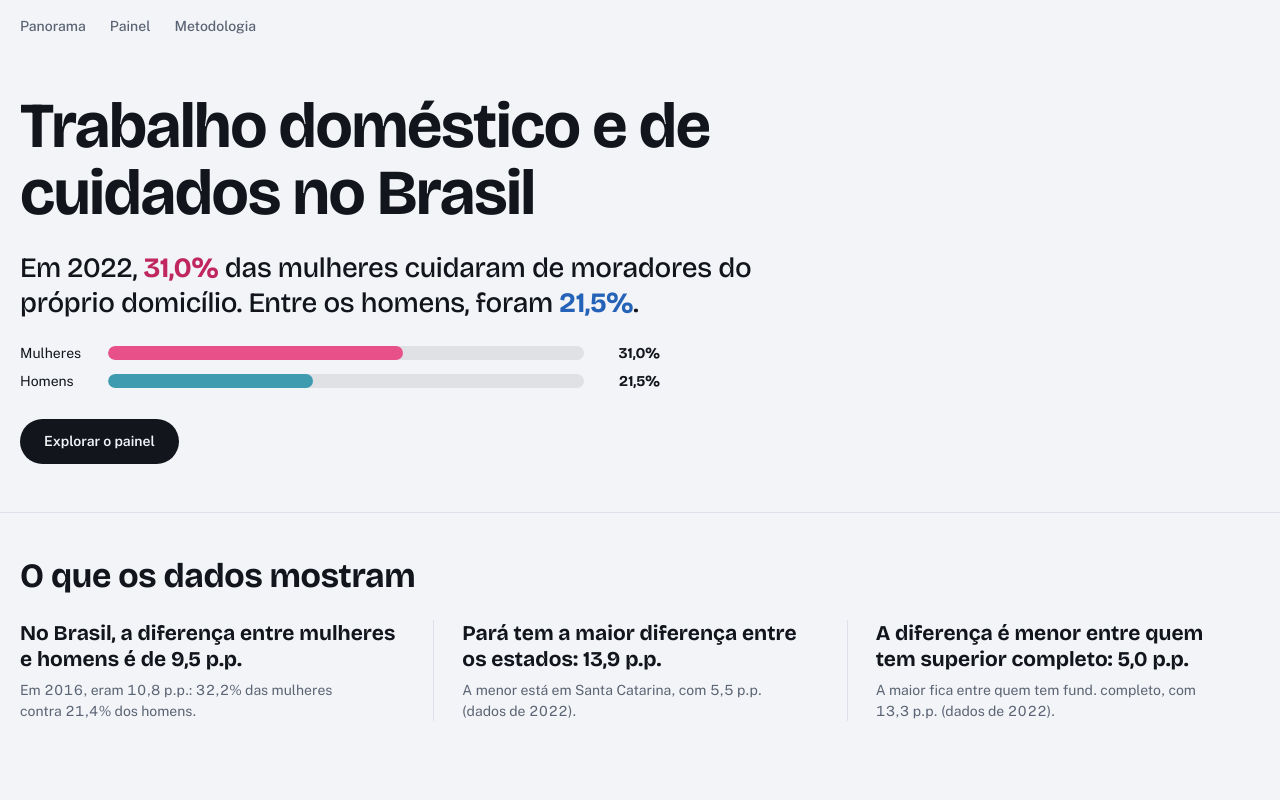
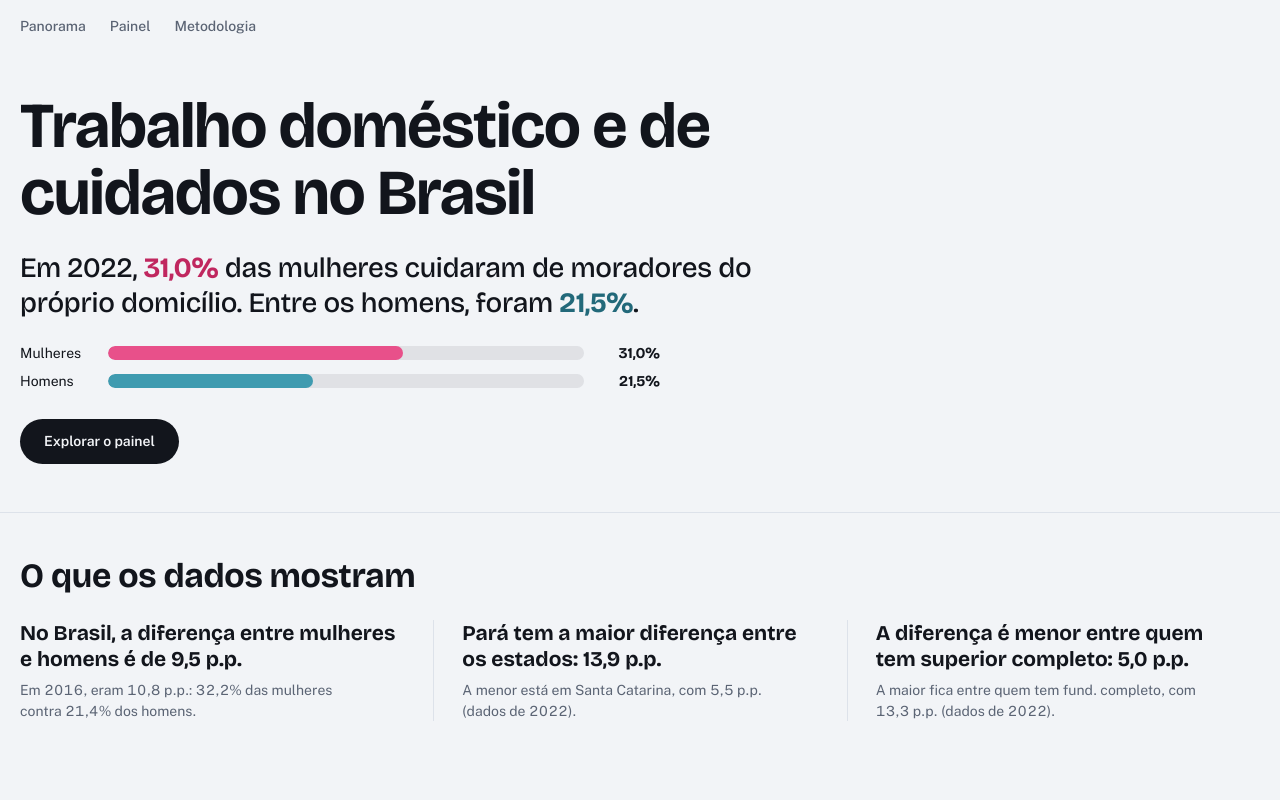
Before and after one commit to carolinasilveiraworkspace-droid/Dashboard-indicadores, a plain HTML site: page index.html in a window 1280 px wide. Shown: the top 800 px of the page. Drawn offline with nearby package versions, Linux system fonts and the light colour scheme.

Commit message:
Update index.html

```diff
--- a/index.html
+++ b/index.html
@@ -56,7 +56,7 @@ table{border-collapse:collapse;width:100%;font-size:13px}th,td{padding:6px 10px;
 th{position:sticky;top:0;background:var(--card)}th:first-child,td:first-child,th:nth-child(2),td:nth-child(2){text-align:left}
 .banner{background:var(--card);border:1px solid var(--line);border-left:4px solid var(--acc);border-radius:10px;padding:12px 16px;margin-bottom:12px}
 .pills{display:flex;gap:6px;margin:4px 0 8px}.pills button{border-radius:999px;padding:5px 12px}.pills button.on{background:var(--acc);color:#fff;border-color:var(--acc)}
-:root{--bg:#f2f4f7;--card:#fff;--ink:#12151c;--mut:#5b6474;--line:#dde2ea;--acc:#12151c;--mt:#c0275f;--ht:#2563b8;--fd:"Bricolage Grotesque","Avenir Next","Segoe UI",system-ui,sans-serif;--fb:"Public Sans","Segoe UI",system-ui,sans-serif}
+:root{--bg:#f2f4f7;--card:#fff;--ink:#12151c;--mut:#5b6474;--line:#dde2ea;--acc:#12151c;--mt:#c0275f;--ht:#22697a;--fd:"Bricolage Grotesque","Avenir Next","Segoe UI",system-ui,sans-serif;--fb:"Public Sans","Segoe UI",system-ui,sans-serif}
 @media (prefers-color-scheme:dark){:root:not([data-theme="light"]){--bg:#0f1218;--card:#171b23;--ink:#eceff4;--mut:#98a2b3;--line:#272d39;--acc:#eceff4;--mt:#ff7aa8;--ht:#7db4f7}}
 :root[data-theme="dark"]{--bg:#0f1218;--card:#171b23;--ink:#eceff4;--mut:#98a2b3;--line:#272d39;--acc:#eceff4;--mt:#ff7aa8;--ht:#7db4f7}
 body{font-family:var(--fb);font-variant-numeric:tabular-nums;-webkit-font-smoothing:antialiased}
```
